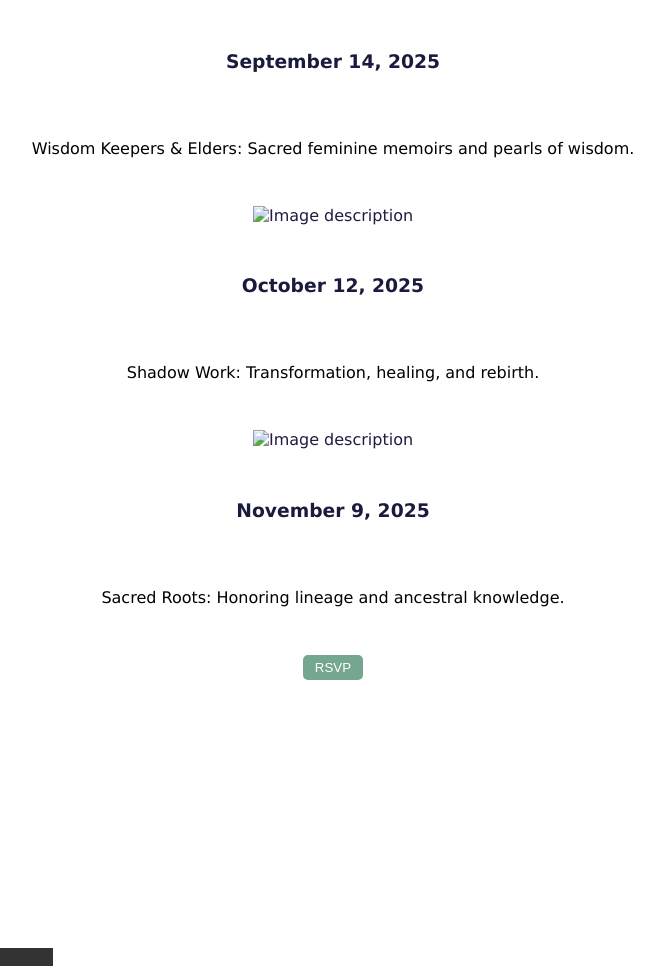
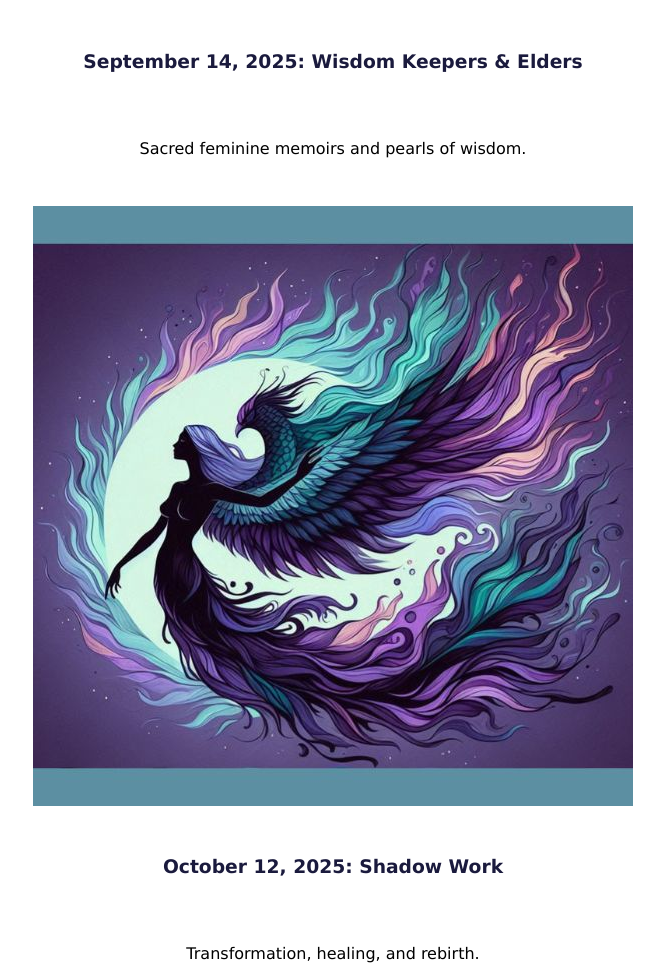
Before and after one commit to DevDominique/DWilson_WEB101, a plain HTML site: page index.html in a window 1280 px wide. Shown: the part 1815-2781 px from the top of the page, without its empty margins (307-971 px from the left). Drawn offline with Linux system fonts and the light colour scheme.

Commit message:
added 2 images and modified text in events section

```diff
--- a/index.html
+++ b/index.html
@@ -107,16 +107,16 @@
             <h2><center>Upcoming Meetings</center></h2>
             <div class="event-column">
                 <img src="./media/elders.jpg" alt="three elderly wise women smile">
-                <h3>September 14, 2025</h3>
-                <p>Wisdom Keepers & Elders: Sacred feminine memoirs and pearls of wisdom.</p>
+                <h3>September 14, 2025: Wisdom Keepers & Elders</h3>
+                <p>Sacred feminine memoirs and pearls of wisdom.</p>
 
-                <img alt="Image description" src="./img/example.png"/>
-                <h3>October 12, 2025</h3>
-                <p>Shadow Work: Transformation, healing, and rebirth.</p>
+                <img src="./media/shadow-work.jpg" alt="a transformed woman rises from a blue-violet flame like a phoenix">
+                <h3>October 12, 2025: Shadow Work</h3>
+                <p>Transformation, healing, and rebirth.</p>
 
-                <img alt="Image description" src="./img/example.png"/>
-                <h3>November 9, 2025</h3>
-                <p>Sacred Roots: Honoring lineage and ancestral knowledge.</p>
+                <img src="./media/sacred-roots.jpg" alt="an ancestral tree with roots deep into the earth">
+                <h3>November 9, 2025: Sacred Roots</h3>
+                <p>Honoring lineage and ancestral knowledge.</p>
 
                 <button type="button">RSVP</button>
             </div>
```
Also changed, not shown: media/sacred-roots.jpg (added), media/shadow-work.jpg (added).
